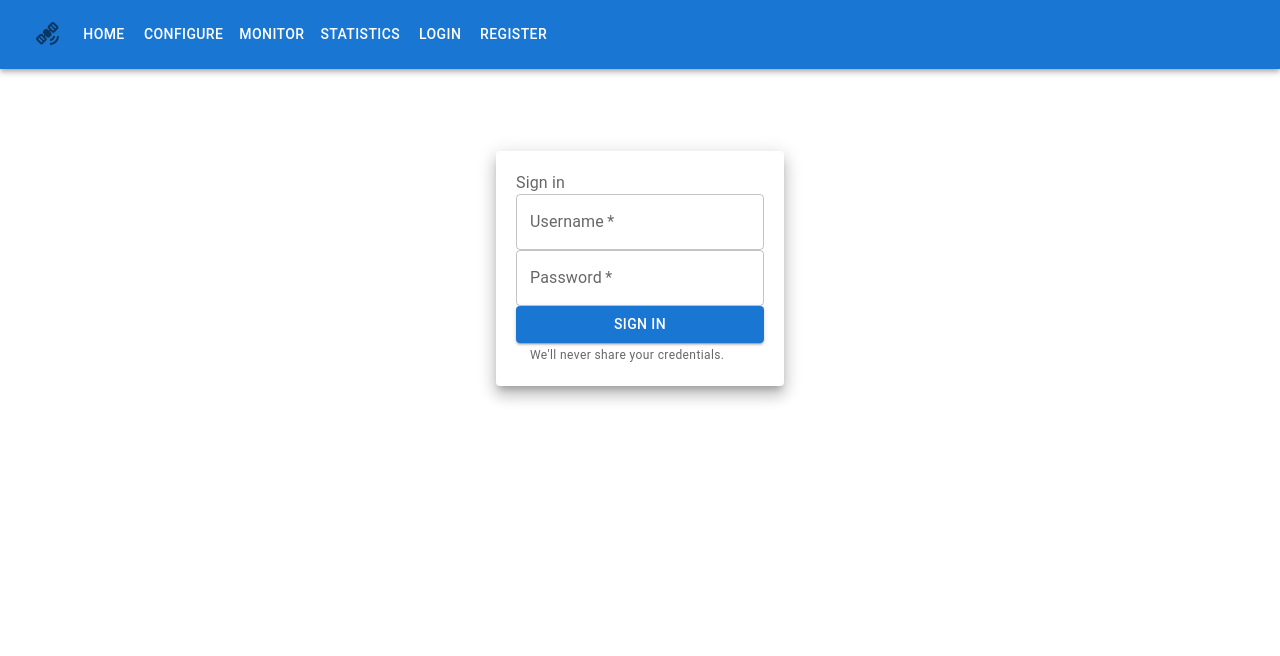
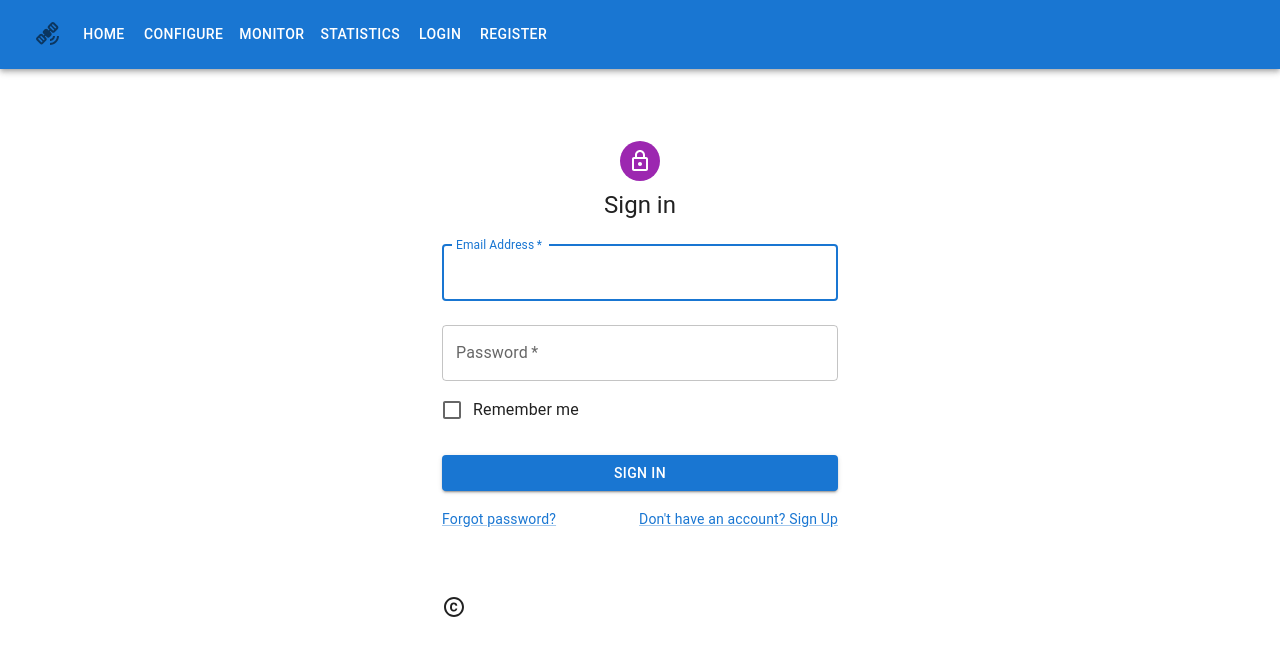
Before and after one commit to 1112zakaria/capstone-ui-client, a React (Create React App) app: page /login in a window 1280 px wide. Shown: the top 656 px of the page. Built offline with nearby package versions, Linux system fonts and the light colour scheme.

Commit message:
ICUI-15: added revamped login and register page forms
**Problem:**

**Fix:**

**Testing:**

```diff
--- a/package.json
+++ b/package.json
@@ -5,7 +5,7 @@
   "dependencies": {
     "@emotion/react": "^11.11.1",
     "@emotion/styled": "^11.11.0",
-    "@mui/icons-material": "^5.14.18",
+    "@mui/icons-material": "^5.15.2",
     "@mui/material": "^5.14.18",
     "@reduxjs/toolkit": "^1.9.7",
     "@testing-library/jest-dom": "^5.17.0",
--- /dev/null
+++ b/src/components/login/LoginFormRevamped.tsx
@@ -0,0 +1,88 @@
+import { Copyright, LockOutlined } from "@mui/icons-material";
+import {Avatar, Box, Button,
+  Checkbox, Container, createTheme, CssBaseline, FormControlLabel, Grid, Link, TextField, ThemeProvider, Typography } from "@mui/material";
+
+function LoginFormRevamped() {
+  const handleSubmit = (event: React.FormEvent<HTMLFormElement>) => {
+    event.preventDefault();
+    const data = new FormData(event.currentTarget);
+    console.log({
+      email: data.get('email'),
+      password: data.get('password'),
+    });
+  };
+
+  const defaultTheme = createTheme();
+
+  return (
+    <ThemeProvider theme={defaultTheme}>
+      <Container component="main" maxWidth="xs">
+        <CssBaseline />
+        <Box
+          sx={{
+            marginTop: 8,
+            display: 'flex',
+            flexDirection: 'column',
+            alignItems: 'center',
+          }}
+        >
+          <Avatar sx={{ m: 1, bgcolor: 'secondary.main' }}>
+            <LockOutlined />
+          </Avatar>
+          <Typography component="h1" variant="h5">
+            Sign in
+          </Typography>
+          <Box component="form" onSubmit={handleSubmit} noValidate sx={{ mt: 1 }}>
+            <TextField
+              margin="normal"
+              required
+              fullWidth
+              id="email"
+              label="Email Address"
+              name="email"
+              autoComplete="email"
+              autoFocus
+            />
+            <TextField
+              margin="normal"
+              required
+              fullWidth
+              name="password"
+              label="Password"
+              type="password"
+              id="password"
+              autoComplete="current-password"
+            />
+            <FormControlLabel
+              control={<Checkbox value="remember" color="primary" />}
+              label="Remember me"
+            />
+            <Button
+              type="submit"
+              fullWidth
+              variant="contained"
+              sx={{ mt: 3, mb: 2 }}
+            >
+              Sign In
+            </Button>
+            <Grid container>
+              <Grid item xs>
+                <Link href="#" variant="body2">
+                  Forgot password?
+                </Link>
+              </Grid>
+              <Grid item>
+                <Link href="#" variant="body2">
+                  {"Don't have an account? Sign Up"}
+                </Link>
+              </Grid>
+            </Grid>
+          </Box>
+        </Box>
+        <Copyright sx={{ mt: 8, mb: 4 }} />
+      </Container>
+    </ThemeProvider>
+  );
+}
+
+export default LoginFormRevamped;
--- a/src/components/login/LoginPage.tsx
+++ b/src/components/login/LoginPage.tsx
@@ -1,10 +1,11 @@
 import LoginForm from "./LoginForm";
+import LoginFormRevamped from "./LoginFormRevamped";
 import LoginPaper from "./LoginPaper";
 
 function LoginPage() {
   return (
     <div>
-      <LoginPaper />
+      <LoginFormRevamped />
     </div>
   );
 }
--- /dev/null
+++ b/src/components/register/RegisterForm.tsx
@@ -0,0 +1,110 @@
+//import { SatelliteAlt } from "@mui/icons-material";
+import {Copyright, LockOutlined } from "@mui/icons-material";
+import {Avatar, Box, Button, Checkbox, Container,
+  createTheme,
+  CssBaseline, FormControlLabel, Grid, Link, TextField, ThemeProvider, Typography } from "@mui/material";
+
+function RegisterForm() {
+  const handleSubmit = (event: React.FormEvent<HTMLFormElement>) => {
+    event.preventDefault();
+    const data = new FormData(event.currentTarget);
+    console.log({
+      email: data.get('email'),
+      password: data.get('password'),
+    });
+  };
+
+  const defaultTheme = createTheme();
+  return (
+    <ThemeProvider theme={defaultTheme}>
+      <Container component="main" maxWidth="xs">
+        <CssBaseline />
+        <Box
+          sx={{
+            marginTop: 8,
+            display: 'flex',
+            flexDirection: 'column',
+            alignItems: 'center',
+          }}
+        >
+          <Avatar sx={{ m: 1, bgcolor: 'secondary.main' }}>
+            <LockOutlined />
+          </Avatar>
+          <Typography component="h1" variant="h5">
+            Sign up
+          </Typography>
+          <Box component="form" noValidate onSubmit={handleSubmit} sx={{ mt: 3 }}>
+            <Grid container spacing={2}>
+              <Grid item xs={12} sm={6}>
+                <TextField
+                  autoComplete="given-name"
+                  name="firstName"
+                  required
+                  fullWidth
+                  id="firstName"
+                  label="First Name"
+                  autoFocus
+                />
+              </Grid>
+              <Grid item xs={12} sm={6}>
+                <TextField
+                  required
+                  fullWidth
+                  id="lastName"
+                  label="Last Name"
+                  name="lastName"
+                  autoComplete="family-name"
+                />
+              </Grid>
+              <Grid item xs={12}>
+                <TextField
+                  required
+                  fullWidth
+                  id="email"
+                  label="Email Address"
+                  name="email"
+                  autoComplete="email"
+                />
+              </Grid>
+              <Grid item xs={12}>
+                <TextField
+                  required
+                  fullWidth
+                  name="password"
+                  label="Password"
+                  type="password"
+                  id="password"
+                  autoComplete="new-password"
+                />
+              </Grid>
+              <Grid item xs={12}>
+                <FormControlLabel
+                  control={<Checkbox value="allowExtraEmails" color="primary" />}
+                  label="I want to receive inspiration, marketing promotions and updates via email."
+                />
+              </Grid>
+            </Grid>
+            <Button
+              type="submit"
+              fullWidth
+              variant="contained"
+              sx={{ mt: 3, mb: 2 }}
+            >
+              Sign Up
+            </Button>
+            <Grid container justifyContent="flex-end">
+              <Grid item>
+                <Link href="#" variant="body2">
+                  Already have an account? Sign in
+                </Link>
+              </Grid>
+            </Grid>
+          </Box>
+        </Box>
+        <Copyright sx={{ mt: 5 }} />
+      </Container>
+    </ThemeProvider>
+  );
+}
+
+export default RegisterForm;
--- a/src/components/register/RegisterPage.tsx
+++ b/src/components/register/RegisterPage.tsx
@@ -1,6 +1,11 @@
+import RegisterForm from "./RegisterForm";
 
 function RegisterPage() {
-    return <h1>Hello this is the registration page.</h1>
+    return (
+      <div>
+          <RegisterForm />
+      </div>
+    );
 }
 
 export default RegisterPage;
```
Also changed, not shown: 1 other file (tests, documents, lock files or other folders).
